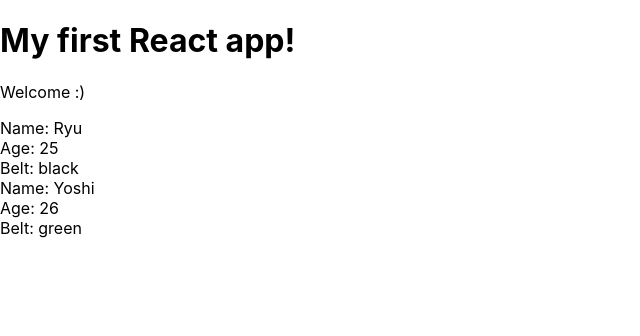
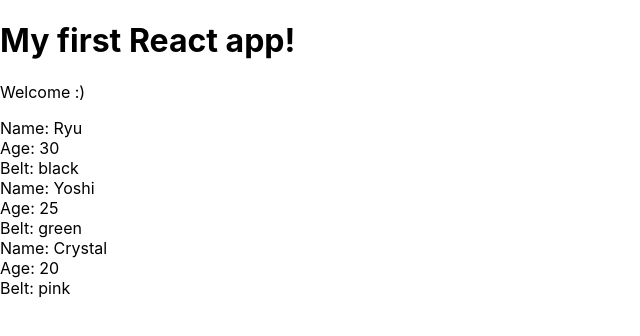
Before and after one commit to awotawa/React-Redux, a React (Create React App) app in the folder myapp/: page / in a window 1280 px wide. Shown: the top 336 px of the page, without its empty margins (0-640 px from the left). Built offline with nearby package versions, Linux system fonts and the light colour scheme.

Commit message:
outputting a list

```diff
--- a/myapp/src/App.js
+++ b/myapp/src/App.js
@@ -2,13 +2,19 @@
 import Ninjas from './Ninjas';
 
 class App extends Component {
+  state = {
+    ninjas : [
+      {name: 'Ryu', age: 30, belt: 'black', id: 1},
+      { name: 'Yoshi', age: 25, belt: 'green', id: 2 },
+      { name: 'Crystal', age: 20, belt: 'pink', id: 3 }
+    ]
+  }
   render() {
     return (
       <div className="App">
         <h1>My first React app!</h1>
         <p>Welcome :)</p>
-        <Ninjas name="Ryu" age="25" belt="black"/>
-        <Ninjas name="Yoshi" age="26" belt="green" />
+        <Ninjas ninjas={this.state.ninjas} />
       </div>
     );
   }
--- a/myapp/src/Ninjas.js
+++ b/myapp/src/Ninjas.js
@@ -2,12 +2,19 @@
 
 class Ninjas extends Component {
   render(){
-    const { name, age, belt } = this.props; // destructuring
+    const { ninjas } = this.props; // destructuring
+    const ninjaList = ninjas.map(ninja => {
+      return(
+      <div className="ninja" key={ninja.id}>
+        <div>Name: { ninja.name }</div>
+        <div>Age: { ninja.age }</div>
+        <div>Belt: { ninja.belt }</div>
+      </div>
+      )
+    })
     return(
-      <div className="ninja">
-        <div>Name: { name }</div>
-        <div>Age: { age }</div>
-        <div>Belt: { belt }</div>
+      <div className='ninja-list'>
+        {ninjaList}
       </div>
     );
   }
```
